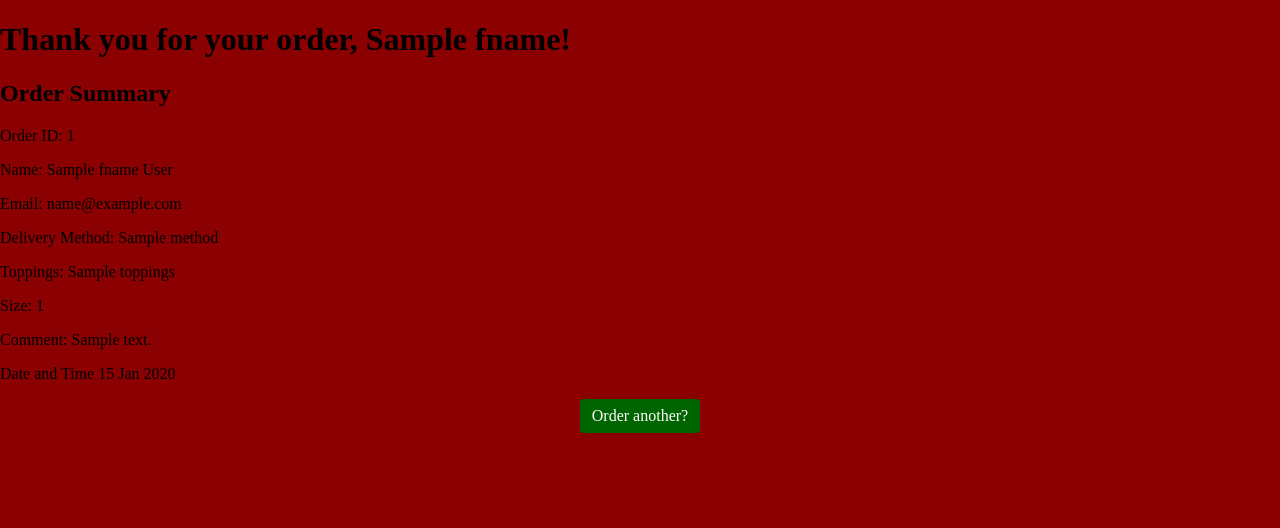
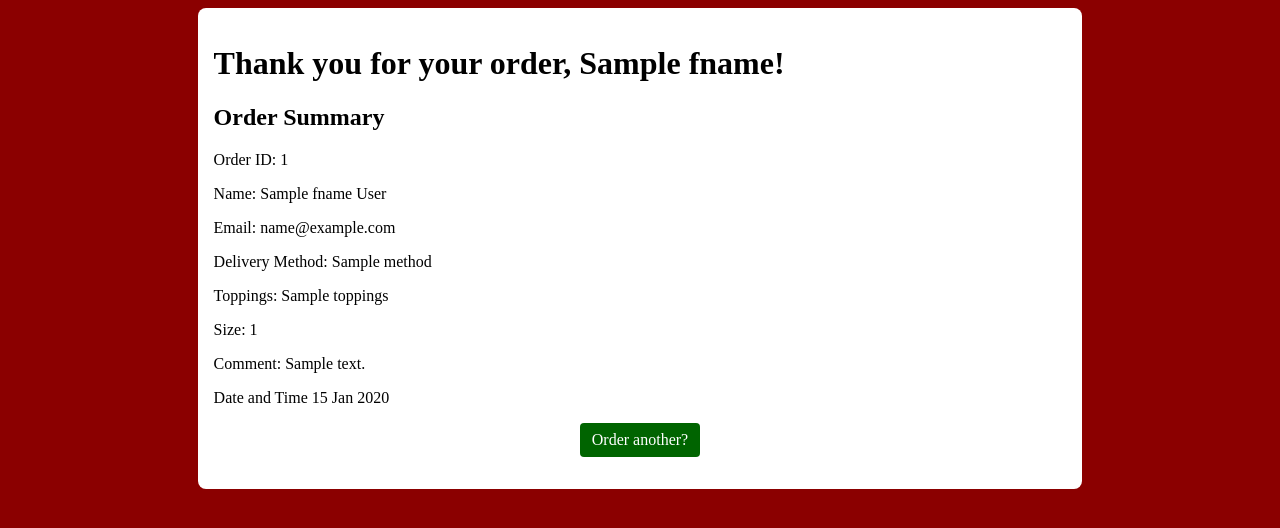
Before and after one commit to Baclooza/Pizza, a Node server app: template views/confirm.ejs in a window 1280 px wide. Shown: the top 528 px of the page. Run offline with Node 20, Linux system fonts and the light colour scheme; the template is opened without the code that fills it: most values are stand-ins (such as "Sample title", 1, 10 or a date in 2020).

Commit message:
Added server-side validation

```diff
--- a/app.js
+++ b/app.js
@@ -10,6 +10,9 @@ dotenv.config();
 
 // Import express-session
 import session from "express-session";
+
+// Import server-side validation
+import { validateForm } from "./validation.js";
 
 // Create a connection pool
 const pool = mysql2
@@ -78,7 +81,7 @@ app.use(express.urlencoded({ extended: true }));
 
 // Define a default route ("/")
 app.get("/", (req, res) => {
-  res.render("home");
+  res.render("home", {errors: ""});
 });
 
 // Add a contact route to display a contact view page
@@ -128,8 +131,15 @@ app.post("/submit-order", async (req, res) => {
   // Create a JSON object to store order data
   const order = req.body;
   order.timestamp = new Date();
+  console.log(order);
 
-  console.log(order);
+  // Validate the data on the server
+  const valid = validateForm(order);
+  if (!valid.isValid) {
+    console.log(valid);
+    res.render('home', {errors: valid.errors });
+    return;
+  }
 
   // Convert toppings array to a comma-delimited string
   order.toppings = Array.isArray(order.toppings)
--- a/public/styles/home.css
+++ b/public/styles/home.css
@@ -1,5 +1,5 @@
 header {
-  background-color: var(--contrast);
+  background-color: var(--bg-contrast);
   border-radius: 0.25rem;
   padding: 2rem 1rem;
   margin-bottom: 2rem;
@@ -12,6 +12,6 @@ header img {
 
 header h1 {
   font-weight: 600;
-  color: darkgreen;
+  color: var(--contrast);
   font-size: 3.5rem;
 }
--- a/public/styles/styles.css
+++ b/public/styles/styles.css
@@ -1,7 +1,8 @@
 :root {
   --primary: darkred;
-  --secondary: white;
-  --contrast: lightgray;
+  --contrast: darkgreen;
+  --bg: white;
+  --bg-contrast: lightgray;
 }
 
 * {
@@ -11,7 +12,6 @@
 /* General Changes */
 body {
   background-color: var(--primary);
-  margin: 0;
   font-family:
     Times New Roman,
     Times,
@@ -22,21 +22,22 @@ body {
   display: flex;
   justify-self: center;
   border: none;
-  background-color: darkgreen;
-  border-color: darkgreen;
+  background-color: var(--contrast);
+  border-color: var(--contrast);
   padding: 0.5rem 0.75rem;
   border-radius: 0.25rem;
   text-decoration: none;
-  color: white;
+  color: var(--bg);
   font-size: 1rem;
 }
 
 /* Main */
 #main {
-  background-color: var(--secondary);
+  background-color: var(--bg);
   width: 70%;
   margin: 0 auto;
-  padding: 0 1rem 2rem 1rem;
+  padding: 1rem 1rem 2rem 1rem;
+  border-radius: 0.5rem;
 }
 
 input[type="text"],
@@ -45,14 +46,14 @@ input[type="password"],
 select,
 textarea {
   width: 100%;
-  border: 1px solid darkgreen;
+  border: 1px solid var(--contrast);
   border-radius: 0.25rem;
   margin: 0rem 0rem 1rem 0rem;
   padding: 0.75rem;
 }
 
 legend {
-  color: darkgreen;
+  color: var(--contrast);
   font-variant: small-caps;
   font-size: 1.5rem;
   padding-left: 1rem;
@@ -60,7 +61,7 @@ legend {
 }
 
 fieldset {
-  border: 1px solid darkgreen;
+  border: 1px solid var(--contrast);
   padding: 1rem;
   margin-bottom: 1.25rem;
 }
@@ -82,7 +83,7 @@ footer div {
   display: flex;
   justify-content: center;
   justify-self: center;
-  background-color: var(--secondary);
+  background-color: var(--bg);
   border-radius: 1rem;
   padding: 0.5rem;
 }
--- /dev/null
+++ b/validation.js
@@ -0,0 +1,22 @@
+export function validateForm(data) {
+  const errors = [];
+
+  // Validate method (pickup or delivery)
+  const validMethods = ["pickup", "delivery"];
+  if (!validMethods.includes(data.method)) {
+    errors.push("Method must be pickup or delivery");
+  }
+
+  // Validate size
+  const validSizes = ["small", "medium", "large"];
+  if (!validSizes.includes(data.size)) {
+    errors.push("Size must be small, medium, or large")
+  }
+
+  // Return result
+  console.log(errors);
+  return {
+    isValid: errors.length === 0,
+    errors,
+  };
+}
--- a/views/confirm.ejs
+++ b/views/confirm.ejs
@@ -1,9 +1,12 @@
 <!DOCTYPE html>
 <html lang="en">
-  <head>
-    <%- include('partials/head', {title: "Conformation"}) %>
-  </head>
-  <body>
+
+<head>
+  <%- include('partials/head', {title: "Conformation"}) %>
+</head>
+
+<body>
+  <div id="main">
     <h1>Thank you for your order, <%= order.fname %>!</h1>
     <h2>Order Summary</h2>
     <p>Order ID: <%= order.id %> </p>
@@ -16,5 +19,7 @@
     <p>Date and Time <%= order.timestamp %></p>
 
     <a href="/" class="button">Order another?</a>
-  </body>
+  </div>
+</body>
+
 </html>
```
Also changed, not shown: views/home.ejs (+7 -0 lines).
